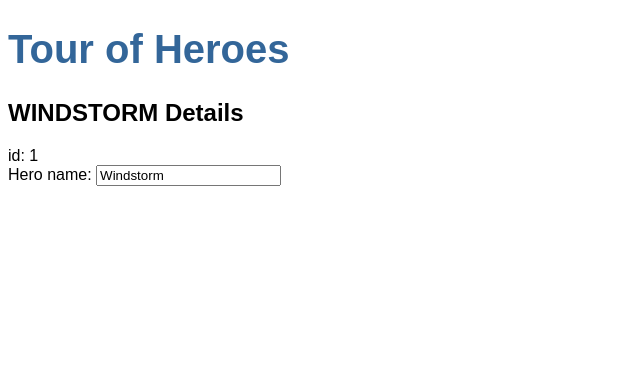
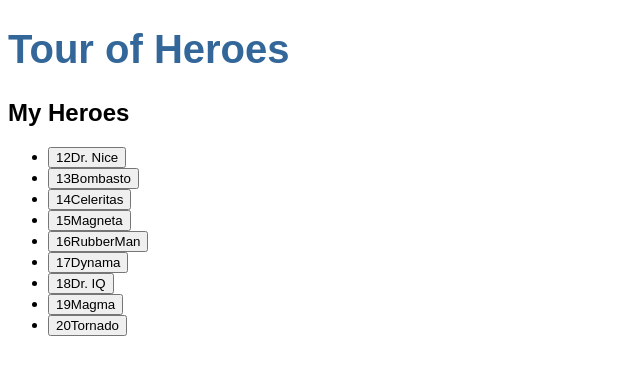
Before and after one commit to IvanLapchenko/angular_web_app, an Angular app: page / in a window 1280 px wide. Shown: the top 374 px of the page, without its empty margins (0-640 px from the left). Built offline with nearby package versions, Linux system fonts and the light colour scheme.

Commit message:
Add display heroes

```diff
--- a/src/app/heroes/heroes.component.html
+++ b/src/app/heroes/heroes.component.html
@@ -1,6 +1,9 @@
-<h2>{{hero.name | uppercase}} Details</h2>
-<div><span>id: </span>{{hero.id}}</div>
-<div>
-  <label for="name">Hero name: </label>
-  <input id="name" [(ngModel)]="hero.name" placeholder="name">
-</div>
+<h2>My Heroes</h2>
+<ul class="heroes">
+  <li *ngFor="let hero of heroes">
+    <button type="button">
+      <span class="badge">{{ hero.id }}</span>
+      <span class="name">{{ hero.name }}</span>
+    </button>
+  </li>
+</ul>
--- a/src/app/heroes/heroes.component.ts
+++ b/src/app/heroes/heroes.component.ts
@@ -1,5 +1,6 @@
 import { Component, OnInit } from '@angular/core';
 import { Hero } from '../hero';
+import { HEROES } from '../mock-heroes';
 
 @Component({
   selector: 'app-heroes',
@@ -8,10 +9,7 @@
 })
 export class HeroesComponent implements OnInit {
 
-  hero: Hero = {
-    id: 1,
-    name: "Windstorm"
-  }
+  heroes = HEROES;
 
   constructor() { }
 
```
